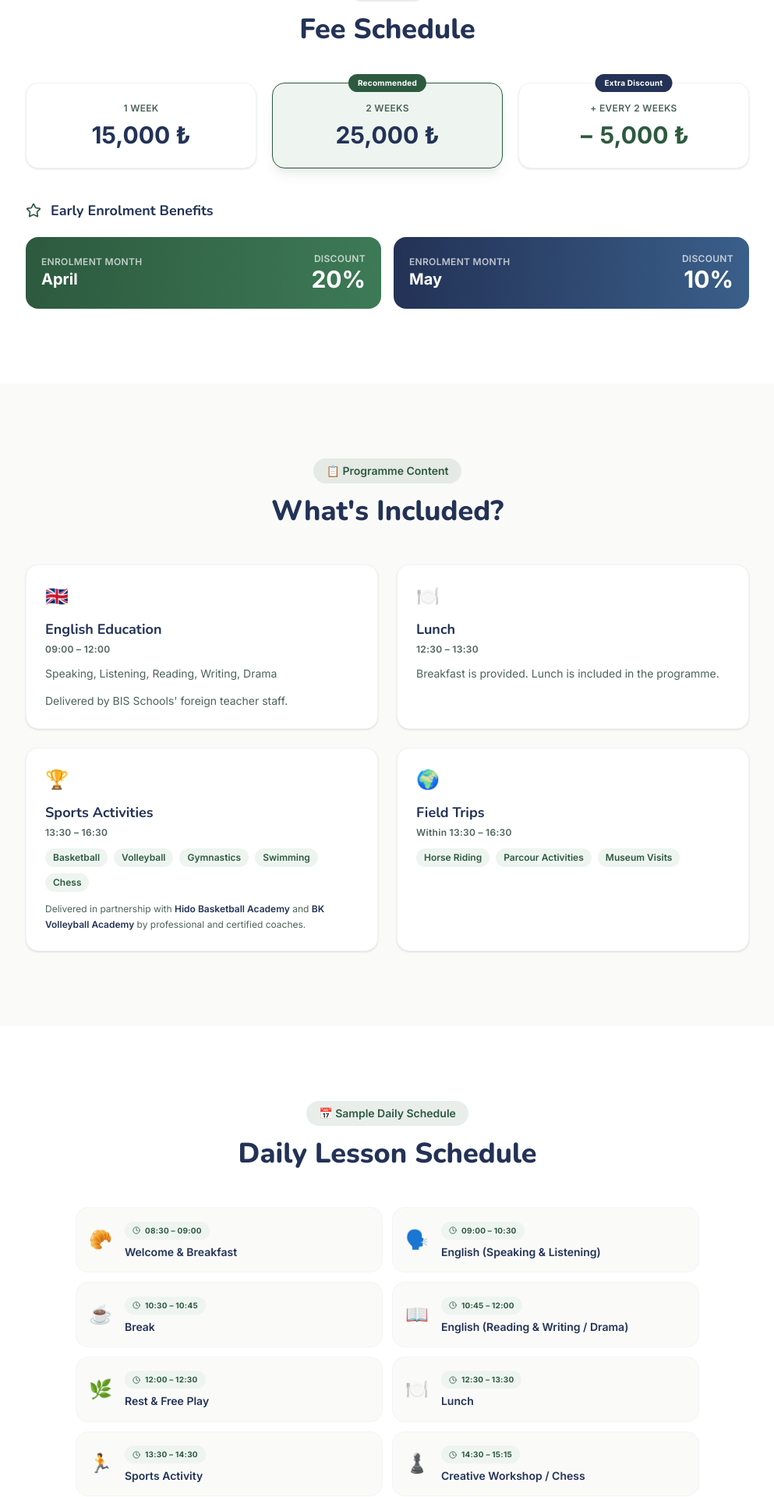
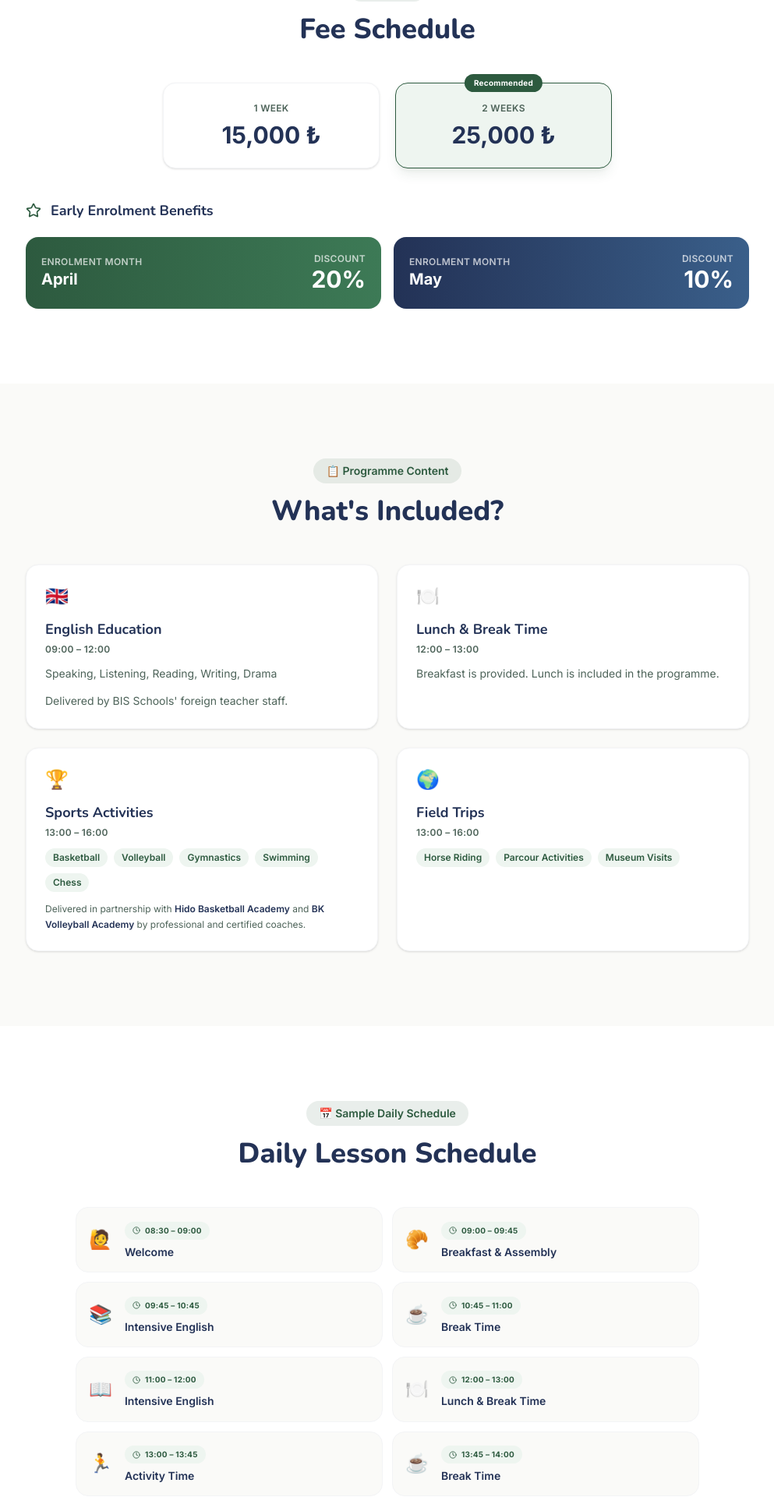
Before and after one commit to egemencengiz6181-code/bisi-yaz, a React (Vite) app: page /bahcesehir in a window 1280 px wide. Shown: the part 1580-3500 px from the top of the page at 78% size, without its empty margins (143-1136 px from the left). Built offline with nearby package versions, Linux system fonts and the light colour scheme.

Commit message:
feat: update daily schedule, lunch/sports/field trip times & weekly themes from xlsx

```diff
--- a/src/pages/BahcesehirPage.jsx
+++ b/src/pages/BahcesehirPage.jsx
@@ -50,9 +50,8 @@ const content = {
     pricingBadge: '💳 Ücretlendirme',
     pricingTitle: 'Ücret Tablosu',
     pricing: [
-      { label: '1 Hafta',      price: '15.000 ₺', tag: null,        tagStyle: '' },
-      { label: '2 Hafta',      price: '25.000 ₺', tag: 'Önerilen',  tagStyle: 'bg-[#2D5A3F]' },
-      { label: '+ Her 2 Hafta', price: '− 5.000 ₺', tag: 'Ek İndirim', tagStyle: 'bg-[#233256]' },
+      { label: '1 Hafta', price: '15.000 ₺', tag: null,       tagStyle: '' },
+      { label: '2 Hafta', price: '25.000 ₺', tag: 'Önerilen', tagStyle: 'bg-[#2D5A3F]' },
     ],
     earlyBirdTitle: 'Erken Kayıt Avantajları',
     earlyBirdMonthLabel: 'Kayıt Ayı',
@@ -68,11 +67,11 @@ const content = {
     englishTime: '09:00 – 12:00',
     englishDesc: 'Speaking, Listening, Reading, Writing, Drama',
     englishNote: 'BIS Schools yabancı öğretmen kadrosu ile yürütülmektedir.',
-    lunchTitle: 'Öğle Yemeği',
-    lunchTime: '12:30 – 13:30',
+    lunchTitle: 'Öğle Yemeği & Mola',
+    lunchTime: '12:00 – 13:00',
     lunchDesc: 'Kahvaltı hizmeti sunulmaktadır. Öğle yemeği program kapsamında karşılanmaktadır.',
     sportsTitle: 'Spor Aktiviteleri',
-    sportsTime: '13:30 – 16:30',
+    sportsTime: '13:00 – 16:00',
     sportsTags: ['Basketbol', 'Voleybol', 'Jimnastik', 'Yüzme', 'Satranç'],
     sportsNote: (
       <>
@@ -83,22 +82,23 @@ const content = {
       </>
     ),
     tripsTitle: 'Dış Gezi Etkinlikleri',
-    tripsTime: '13:30 – 16:30 kapsamında',
+    tripsTime: '13:00 – 16:00',
     tripsTags: ['At Biniciliği', 'Parkur Aktiviteleri', 'Müze Gezileri'],
 
     scheduleBadge: '📅 Örnek Günlük Program',
     scheduleTitle: 'Günlük Ders Programı',
     schedule: [
-      { time: '08:30 – 09:00', activity: 'Karşılama & Kahvaltı',                 emoji: '🥐' },
-      { time: '09:00 – 10:30', activity: 'İngilizce (Speaking & Listening)',      emoji: '🗣️' },
-      { time: '10:30 – 10:45', activity: 'Ara',                                   emoji: '☕' },
-      { time: '10:45 – 12:00', activity: 'İngilizce (Reading & Writing / Drama)', emoji: '📖' },
-      { time: '12:00 – 12:30', activity: 'Dinlenme & Serbest Oyun',               emoji: '🌿' },
-      { time: '12:30 – 13:30', activity: 'Öğle Yemeği',                           emoji: '🍽️' },
-      { time: '13:30 – 14:30', activity: 'Spor Aktivitesi',                       emoji: '🏃' },
-      { time: '14:30 – 15:15', activity: 'Yaratıcı Atölye / Satranç',             emoji: '♟️' },
-      { time: '15:15 – 15:30', activity: 'Ara',                                   emoji: '☕' },
-      { time: '15:30 – 16:30', activity: 'Etkinlik / Oyun / Dış Gezi',            emoji: '🌍' },
+      { time: '08:30 – 09:00', activity: 'Karşılama',                              emoji: '🙋' },
+      { time: '09:00 – 09:45', activity: 'Kahvaltı & Toplantı',                   emoji: '🥐' },
+      { time: '09:45 – 10:45', activity: 'Yoğun İngilizce',                       emoji: '📚' },
+      { time: '10:45 – 11:00', activity: 'Ara',                                   emoji: '☕' },
+      { time: '11:00 – 12:00', activity: 'Yoğun İngilizce',                       emoji: '📖' },
+      { time: '12:00 – 13:00', activity: 'Öğle Yemeği & Mola',                   emoji: '🍽️' },
+      { time: '13:00 – 13:45', activity: 'Aktivite Zamanı',                       emoji: '🏃' },
+      { time: '13:45 – 14:00', activity: 'Ara',                                   emoji: '☕' },
+      { time: '14:00 – 14:45', activity: 'Aktivite Zamanı',                       emoji: '⚽' },
+      { time: '14:45 – 15:15', activity: 'Atıştırmalık & Ara',                   emoji: '🍎' },
+      { time: '15:15 – 16:00', activity: 'Aktivite Zamanı',                       emoji: '🌍' },
     ],
 
     weeklyBadge: '🗓️ Haftalık Tema Programı',
@@ -106,14 +106,14 @@ const content = {
     weeklySub: 'Her hafta farklı bir tema etrafında şekillenen zengin bir deneyim.',
     weekLabel: 'Hafta',
     weeklyThemes: [
-      { theme: 'Tanışma & Uyum',       content: 'Okula adaptasyon, arkadaşlık, temel İngilizce iletişim' },
-      { theme: 'Spor & Takım Ruhu',    content: 'Takım oyunları, iş birliği ve liderlik' },
-      { theme: 'Sanat & Yaratıcılık',  content: 'Resim, el sanatları, drama çalışmaları' },
-      { theme: 'Bilim & Keşif',        content: 'Deneyler, keşif aktiviteleri, problem çözme' },
-      { theme: 'Doğa & Çevre',         content: 'Doğa gezileri, çevre bilinci ve sürdürülebilirlik' },
-      { theme: 'Kültür & Dünya',       content: 'Farklı ülkeler, kültürler ve yaşam tarzları' },
-      { theme: 'Hareket & Performans', content: 'Dans, jimnastik, sahne çalışmaları' },
-      { theme: 'Final & Festival',     content: 'Gösteriler, sunumlar ve kapanış etkinliği' },
+      { theme: 'Hayatta Kalma Haftası',   content: '29 Haz – 3 Tem • Survivor yarışması, takım ruhu ve macera aktiviteleri' },
+      { theme: 'Yeşile Dön Haftası',      content: '6 – 10 Tem • Doğa gezileri, çevre bilinci ve sürdürülebilirlik etkinlikleri' },
+      { theme: 'Sihir Haftası',           content: '13 – 17 Tem • Sihir gösterisi, yaratıcı atölyeler ve eğlenceli deneyler' },
+      { theme: 'Boya Şenliği Haftası',    content: '20 – 24 Tem • Boya splash partisi, resim ve yaratıcı sanat çalışmaları' },
+      { theme: 'Harika Hayvanlar Haftası', content: '27 – 31 Tem • Akvaryum gezisi, hayvan temalı projeler ve doğa keşfi' },
+      { theme: 'Uzay Haftası',            content: '3 – 7 Ağu • Uzay kampı, bilim deneyleri ve astronomi aktiviteleri' },
+      { theme: 'Zaman Yolcusu Haftası',   content: '10 – 14 Ağu • Tarih yolculuğu, kültürel keşifler ve drama çalışmaları' },
+      { theme: 'Kendimizi Kutluyoruz',    content: '17 – 21 Ağu • Kostüm partisi, su şenliği ve kapanış töreni' },
     ],
   },
 
@@ -131,16 +131,15 @@ const content = {
     details: [
       { label: 'Age Range',       value: '4 – 13 years', sub: 'Age-specific groups' },
       { label: 'Duration',        value: '8 Weeks',       sub: '29 June – 21 August' },
-      { label: 'Programme Hours', value: '08:30 – 16:30', sub: 'Mon–Fri, every day' },
+      { label: 'Programme Hours', value: '08:30 – 16:00', sub: 'Mon–Fri, every day' },
     ],
     weeklyNote: 'Weekly enrolment is available.',
 
     pricingBadge: '💳 Pricing',
     pricingTitle: 'Fee Schedule',
     pricing: [
-      { label: '1 Week',           price: '15,000 ₺', tag: null,          tagStyle: '' },
-      { label: '2 Weeks',          price: '25,000 ₺', tag: 'Recommended', tagStyle: 'bg-[#2D5A3F]' },
-      { label: '+ Every 2 Weeks', price: '− 5,000 ₺', tag: 'Extra Discount', tagStyle: 'bg-[#233256]' },
+      { label: '1 Week', price: '15,000 ₺', tag: null,          tagStyle: '' },
+      { label: '2 Weeks', price: '25,000 ₺', tag: 'Recommended', tagStyle: 'bg-[#2D5A3F]' },
     ],
     earlyBirdTitle: 'Early Enrolment Benefits',
     earlyBirdMonthLabel: 'Enrolment Month',
@@ -156,11 +155,11 @@ const content = {
     englishTime: '09:00 – 12:00',
     englishDesc: 'Speaking, Listening, Reading, Writing, Drama',
     englishNote: "Delivered by BIS Schools' foreign teacher staff.",
-    lunchTitle: 'Lunch',
-    lunchTime: '12:30 – 13:30',
+    lunchTitle: 'Lunch & Break Time',
+    lunchTime: '12:00 – 13:00',
     lunchDesc: 'Breakfast is provided. Lunch is included in the programme.',
     sportsTitle: 'Sports Activities',
-    sportsTime: '13:30 – 16:30',
+    sportsTime: '13:00 – 16:00',
     sportsTags: ['Basketball', 'Volleyball', 'Gymnastics', 'Swimming', 'Chess'],
     sportsNote: (
       <>
@@ -172,22 +171,23 @@ const content = {
       </>
     ),
     tripsTitle: 'Field Trips',
-    tripsTime: 'Within 13:30 – 16:30',
+    tripsTime: '13:00 – 16:00',
     tripsTags: ['Horse Riding', 'Parcour Activities', 'Museum Visits'],
 
     scheduleBadge: '📅 Sample Daily Schedule',
     scheduleTitle: 'Daily Lesson Schedule',
     schedule: [
-      { time: '08:30 – 09:00', activity: 'Welcome & Breakfast',                    emoji: '🥐' },
-      { time: '09:00 – 10:30', activity: 'English (Speaking & Listening)',          emoji: '🗣️' },
-      { time: '10:30 – 10:45', activity: 'Break',                                   emoji: '☕' },
-      { time: '10:45 – 12:00', activity: 'English (Reading & Writing / Drama)',     emoji: '📖' },
-      { time: '12:00 – 12:30', activity: 'Rest & Free Play',                        emoji: '🌿' },
-      { time: '12:30 – 13:30', activity: 'Lunch',                                   emoji: '🍽️' },
-      { time: '13:30 – 14:30', activity: 'Sports Activity',                         emoji: '🏃' },
-      { time: '14:30 – 15:15', activity: 'Creative Workshop / Chess',               emoji: '♟️' },
-      { time: '15:15 – 15:30', activity: 'Break',                                   emoji: '☕' },
-      { time: '15:30 – 16:30', activity: 'Activity / Games / Field Trip',           emoji: '🌍' },
+      { time: '08:30 – 09:00', activity: 'Welcome',                                  emoji: '🙋' },
+      { time: '09:00 – 09:45', activity: 'Breakfast & Assembly',                    emoji: '🥐' },
+      { time: '09:45 – 10:45', activity: 'Intensive English',                       emoji: '📚' },
+      { time: '10:45 – 11:00', activity: 'Break Time',                              emoji: '☕' },
+      { time: '11:00 – 12:00', activity: 'Intensive English',                       emoji: '📖' },
+      { time: '12:00 – 13:00', activity: 'Lunch & Break Time',                      emoji: '🍽️' },
+      { time: '13:00 – 13:45', activity: 'Activity Time',                           emoji: '🏃' },
+      { time: '13:45 – 14:00', activity: 'Break Time',                              emoji: '☕' },
+      { time: '14:00 – 14:45', activity: 'Activity Time',                           emoji: '⚽' },
+      { time: '14:45 – 15:15', activity: 'Snack & Break Time',                      emoji: '🍎' },
+      { time: '15:15 – 16:00', activity: 'Activity Time',                           emoji: '🌍' },
     ],
 
     weeklyBadge: '🗓️ Weekly Theme Programme',
@@ -195,14 +195,14 @@ const content = {
     weeklySub: 'A rich experience shaped around a different theme each week.',
     weekLabel: 'Week',
     weeklyThemes: [
-      { theme: 'Meet & Settle',       content: 'School adaptation, friendships, basic English communication' },
-      { theme: 'Sports & Team Spirit', content: 'Team games, collaboration and leadership' },
-      { theme: 'Arts & Creativity',   content: 'Painting, crafts, drama workshops' },
-      { theme: 'Science & Discovery', content: 'Experiments, discovery activities, problem solving' },
-      { theme: 'Nature & Environment', content: 'Nature walks, environmental awareness and sustainability' },
-      { theme: 'Culture & World',     content: 'Different countries, cultures and lifestyles' },
-      { theme: 'Movement & Performance', content: 'Dance, gymnastics, stage work' },
-      { theme: 'Final & Festival',    content: 'Performances, presentations and closing ceremony' },
+      { theme: 'Survival Week',            content: '29 Jun – 3 Jul • Survivor competition, team spirit and adventure activities' },
+      { theme: 'Go Green Week',            content: '6 – 10 Jul • Nature trips, environmental awareness and sustainability' },
+      { theme: 'Magic Week',               content: '13 – 17 Jul • Magic show, creative workshops and fun experiments' },
+      { theme: 'Paint Splash Week',        content: '20 – 24 Jul • Paint splash party, art and creative workshops' },
+      { theme: 'Amazing Animals Week',     content: '27 – 31 Jul • Aquarium trip, animal-themed projects and nature discovery' },
+      { theme: 'Space Week',               content: '3 – 7 Aug • Space camp, science experiments and astronomy activities' },
+      { theme: "Time Traveller's Week",    content: '10 – 14 Aug • Historical journey, cultural discoveries and drama workshops' },
+      { theme: 'Celebrating Ourselves',    content: '17 – 21 Aug • Costume party, water splash party and closing ceremony' },
     ],
   },
 }
@@ -354,7 +354,7 @@ export default function BahcesehirPage() {
             <h2 className="text-3xl md:text-4xl font-extrabold text-[#233256]">{d.pricingTitle}</h2>
           </motion.div>
 
-          <div className="grid md:grid-cols-3 gap-5 mb-10">
+          <div className="grid sm:grid-cols-2 gap-5 max-w-xl mx-auto mb-10">
             {d.pricing.map((p, i) => (
               <motion.div
                 key={p.label}
@@ -363,13 +363,13 @@ export default function BahcesehirPage() {
                 initial="hidden"
                 whileInView="visible"
                 viewport={{ once: true }}
-                className={`relative rounded-2xl p-6 border text-center ${p.tag === d.pricing[1].tag ? 'border-[#2D5A3F] shadow-lg shadow-[#2D5A3F]/10 bg-[#EEF5F0]' : 'border-gray-100 bg-white shadow-sm'}`}
+                className={`relative rounded-2xl p-6 border text-center ${p.tag ? 'border-[#2D5A3F] shadow-lg shadow-[#2D5A3F]/10 bg-[#EEF5F0]' : 'border-gray-100 bg-white shadow-sm'}`}
               >
                 {p.tag && (
                   <span className={`absolute -top-3 left-1/2 -translate-x-1/2 ${p.tagStyle} text-white text-[10px] font-bold px-3 py-1 rounded-full tracking-wide`}>{p.tag}</span>
                 )}
                 <p className="text-xs text-[#4D6359] font-semibold uppercase tracking-wide mb-2">{p.label}</p>
-                <p className={`text-3xl font-black ${i === 2 ? 'text-[#2D5A3F]' : 'text-[#233256]'}`}>{p.price}</p>
+                <p className="text-3xl font-black text-[#233256]">{p.price}</p>
               </motion.div>
             ))}
           </div>
--- a/src/pages/CampusPage.jsx
+++ b/src/pages/CampusPage.jsx
@@ -12,6 +12,18 @@ const fadeUp = {
   hidden: { opacity: 0, y: 24 },
   visible: (i = 0) => ({ opacity: 1, y: 0, transition: { delay: i * 0.06, duration: 0.5, ease: [0.22, 1, 0.36, 1] } }),
 }
+
+const weekColors = [
+  'from-emerald-400 to-teal-500',
+  'from-orange-400 to-amber-500',
+  'from-purple-400 to-violet-500',
+  'from-sky-400 to-blue-500',
+  'from-[#2D5A3F] to-[#3D7A56]',
+  'from-rose-400 to-pink-500',
+  'from-indigo-400 to-[#233256]',
+  'from-amber-400 to-orange-500',
+]
+const weekEmojis = ['🗡️', '🌿', '✨', '🎨', '🐾', '🚀', '⏳', '🎉']
 
 /* ── Bilingual page content ───────────────────────────────────────────── */
 const pageContent = {
@@ -45,7 +57,7 @@ const pageContent = {
       ]},
       { type: 'fixed',       time: '11:00–11:15', activity: 'Ara',                               emoji: '☕' },
       { type: 'fixed',       time: '11:15–12:15', activity: 'Yüzme',                             emoji: '🏊' },
-      { type: 'fixed',       time: '12:15–13:00', activity: 'Öğle Yemeği & Serbest Oyun',        emoji: '🍽️' },
+      { type: 'fixed',       time: '12:15–13:00', activity: 'Öğle Yemeği & Mola',                emoji: '🍽️' },
       { type: 'alternating', time: '13:00–14:00', weeks: [
           { label: 'İngilizce (Drama)',      sub: 'Konferans Salonu' },
           { label: 'İngilizce (Experiment)', sub: 'Sınıfta' },
@@ -67,11 +79,11 @@ const pageContent = {
     contentBadge: '📋 Program İçeriği',
     contentTitle: 'Neler Var?',
     englishTitle: 'Intensive English',
-    englishTime: '09:45 – 14:00',
+    englishTime: '09:45 – 12:00',
     englishDesc: 'Speaking, Listening, Reading, Writing, Drama',
-    englishNote: 'Yabancı öğretmenler eşliğinde yürütülmektedir.',
+    englishNote: 'Yabancı öğretmenler eşliğinde yürütüLmektedir.',
     sportsTitle: 'Spor Aktiviteleri',
-    sportsTime: '15:15 – 16:00',
+    sportsTime: '13:00 – 16:00',
     sportsTags: ['Basketbol', 'Cimnastik', 'Yüzme', 'Tenis', 'Futsal'],
     sportsNote: 'Profesyonel ve sertifikalı eğitmenler tarafından gerçekleştirilmektedir.',
     chessTitle: 'Satranç & Yaratıcı Atölyeler',
@@ -91,7 +103,18 @@ const pageContent = {
 
     weeklyBadge: '🗓️ Haftalık Tema Programı',
     weeklyTitle: '8 Haftalık Program',
-    weeklySub: 'Program, 8 hafta boyunca farklı temalarla planlanmış olup öğrencilerimizin her hafta farklı bir gelişim alanını deneyimlemeleri hedeflenmektedir.',
+    weekLabel: 'Hafta',
+    weeklySub: 'Program, 8 hafta boyunca farklı temalarla planlanmış olup öğrencilerimizin her hafta farklı bir deneyim yaşamaları hedeflenmektedir.',
+    weeklyThemes: [
+      { theme: 'Hayatta Kalma Haftası',    content: '29 Haz – 3 Tem • Survivor yarışması, takım ruhu ve macera aktiviteleri' },
+      { theme: 'Yeşile Dön Haftası',       content: '6 – 10 Tem • Doğa gezileri, çevre bilinci ve sürdürülebilirlik etkinlikleri' },
+      { theme: 'Sihir Haftası',            content: '13 – 17 Tem • Sihir gösterisi, yaratıcı atölyeler ve eğlenceli deneyler' },
+      { theme: 'Boya Şenliği Haftası',     content: '20 – 24 Tem • Boya splash partisi, resim ve yaratıcı sanat çalışmaları' },
+      { theme: 'Harika Hayvanlar Haftası', content: '27 – 31 Tem • Akvaryum gezisi, hayvan temalı projeler ve doğa keşfi' },
+      { theme: 'Uzay Haftası',             content: '3 – 7 Ağu • Uzay kampı, bilim deneyleri ve astronomi aktiviteleri' },
+      { theme: 'Zaman Yolcusu Haftası',    content: '10 – 14 Ağu • Tarih yolculuğu, kültürel keşifler ve drama çalışmaları' },
+      { theme: 'Kendimizi Kutluyoruz',     content: '17 – 21 Ağu • Kostüm partisi, su şenliği ve kapanış töreni' },
+    ],
 
     instaBadge: '📸 Bizi Takip Edin',
     instaTitle: 'Yaz Okulu Atmosferini Keşfet',
@@ -132,7 +155,7 @@ const pageContent = {
       ]},
       { type: 'fixed',       time: '11:00–11:15', activity: 'Break',                              emoji: '☕' },
       { type: 'fixed',       time: '11:15–12:15', activity: 'Swimming',                           emoji: '🏊' },
-      { type: 'fixed',       time: '12:15–13:00', activity: 'Lunch & Free Play',                  emoji: '🍽️' },
+      { type: 'fixed',       time: '12:15–13:00', activity: 'Lunch & Break Time',                emoji: '🍽️' },
       { type: 'alternating', time: '13:00–14:00', weeks: [
           { label: 'English (Drama)',      sub: 'Conference Hall' },
           { label: 'English (Experiment)', sub: 'Classroom' },
@@ -154,11 +177,11 @@ const pageContent = {
     contentBadge: '📋 Programme Content',
     contentTitle: "What's Included?",
     englishTitle: 'Intensive English',
-    englishTime: '09:45 – 14:00',
+    englishTime: '09:45 – 12:00',
     englishDesc: 'Speaking, Listening, Reading, Writing, Drama',
     englishNote: 'Delivered by foreign teachers.',
     sportsTitle: 'Sports Activities',
-    sportsTime: '15:15 – 16:00',
+    sportsTime: '13:00 – 16:00',
     sportsTags: ['Basketball', 'Gymnastics', 'Swimming', 'Tennis', 'Futsal'],
     sportsNote: 'Delivered by professional and certified coaches.',
     chessTitle: 'Chess & Creative Workshops',
@@ -178,7 +201,18 @@ const pageContent = {
 
     weeklyBadge: '🗓️ Weekly Theme Programme',
     weeklyTitle: '8-Week Programme',
-    weeklySub: 'The programme is planned with different themes across 8 weeks, aiming for students to experience a different area of development each week.',
+    weekLabel: 'Week',
+    weeklySub: 'Each week is shaped around a different theme, giving students a new and exciting experience every week.',
+    weeklyThemes: [
+      { theme: 'Survival Week',            content: '29 Jun – 3 Jul • Survivor competition, team spirit and adventure activities' },
+      { theme: 'Go Green Week',            content: '6 – 10 Jul • Nature trips, environmental awareness and sustainability' },
+      { theme: 'Magic Week',               content: '13 – 17 Jul • Magic show, creative workshops and fun experiments' },
+      { theme: 'Paint Splash Week',        content: '20 – 24 Jul • Paint splash party, art and creative workshops' },
+      { theme: 'Amazing Animals Week',     content: '27 – 31 Jul • Aquarium trip, animal-themed projects and nature discovery' },
+      { theme: 'Space Week',               content: '3 – 7 Aug • Space camp, science experiments and astronomy activities' },
+      { theme: "Time Traveller's Week",    content: '10 – 14 Aug • Historical journey, cultural discoveries and drama workshops' },
+      { theme: 'Celebrating Ourselves',    content: '17 – 21 Aug • Costume party, water splash party and closing ceremony' },
+    ],
 
     instaBadge: '📸 Follow Us',
     instaTitle: 'Discover the Summer School Atmosphere',
@@ -506,14 +540,41 @@ export default function CampusPage({ campusId }) {
         </div>
       </section>
 
-      {/* ── 8-Week Note ───────────────────────────────────────────────── */}
-      <section className="py-16 bg-[#FAFAF8]">
-        <div className="container mx-auto px-6 md:px-12 max-w-3xl">
-          <motion.div variants={fadeUp} initial="hidden" whileInView="visible" viewport={{ once: true }} className="text-center">
+      {/* ── 8-Week Themes ─────────────────────────────────────────── */}
+      <section className="py-20 md:py-24 bg-[#FAFAF8]">
+        <div className="container mx-auto px-6 md:px-12 max-w-5xl">
+          <motion.div variants={fadeUp} initial="hidden" whileInView="visible" viewport={{ once: true }} className="text-center mb-12">
             <span className="inline-block px-4 py-1.5 bg-[#2D5A3F]/10 text-[#2D5A3F] font-semibold text-sm rounded-full mb-4">{d.weeklyBadge}</span>
-            <h2 className="text-2xl md:text-3xl font-extrabold text-[#233256] mb-4">{d.weeklyTitle}</h2>
-            <p className="text-[#4D6359] leading-relaxed">{d.weeklySub}</p>
+            <h2 className="text-3xl md:text-4xl font-extrabold text-[#233256]">{d.weeklyTitle}</h2>
+            <p className="text-[#4D6359] mt-3 max-w-xl mx-auto text-sm">{d.weeklySub}</p>
           </motion.div>
+
+          <div className="grid sm:grid-cols-2 lg:grid-cols-4 gap-4">
+            {d.weeklyThemes.map((w, i) => (
+              <motion.div
+                key={i}
+                custom={i}
+                variants={fadeUp}
+                initial="hidden"
+                whileInView="visible"
+                viewport={{ once: true }}
+                whileHover={{ y: -5, transition: { duration: 0.18 } }}
+                className="bg-white rounded-2xl overflow-hidden border border-gray-100 shadow-sm hover:shadow-lg hover:shadow-[#2D5A3F]/8 transition-shadow"
+              >
+                <div className={`h-1.5 bg-gradient-to-r ${weekColors[i]}`} />
+                <div className="p-5">
+                  <div className="flex items-center justify-between mb-3">
+                    <span className="text-2xl">{weekEmojis[i]}</span>
+                    <span className="text-xs font-black text-white bg-gradient-to-r from-[#2D5A3F] to-[#233256] px-2.5 py-1 rounded-full">
+                      {i + 1}. {d.weekLabel}
+                    </span>
+                  </div>
+                  <h3 className="font-bold text-[#233256] text-sm leading-snug mb-2 text-left">{w.theme}</h3>
+                  <p className="text-xs text-[#4D6359] leading-relaxed text-left">{w.content}</p>
+                </div>
+              </motion.div>
+            ))}
+          </div>
         </div>
       </section>
 
```
